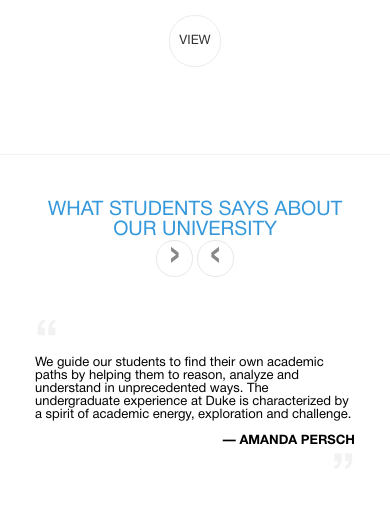
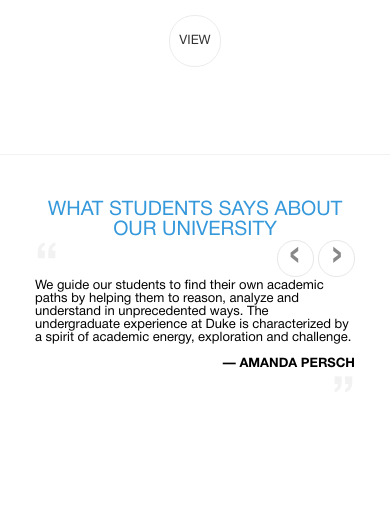
Before and after one commit to OleksandrSachuk/GoIT, a PHP site: page / in a window 390 px wide. Shown: the part 2471-2988 px from the top of the page. Run offline with PHP 8.4, Linux system fonts and the light colour scheme.

Commit message:
17-07-2015

```diff
--- a/Project 2-1/css/style.css
+++ b/Project 2-1/css/style.css
@@ -16,6 +16,7 @@
     url("../fonts/HelveticaBold/HelveticaBold.ttf") format("truetype");
     font-weight: normal;
 }
+
 body {
     margin: 0;
     padding: 0;
@@ -239,7 +240,12 @@ a {
 .fourth_block_header_text {
     text-transform: uppercase;
     font-size: 25px;
+    vertical-align: 42px;
     color: #3498db;
+    float: left;
+}
+.fourth_block_header_arrows {
+    float:right;
 }
 .fourth_block_header_arrow_right, .fourth_block_header_arrow_left  {
     width: 35px;
@@ -251,9 +257,9 @@ a {
     font-size: 50px;
     border-radius: 18px;
     display: inline-block;
-    float: right;
     margin-right: 3px;
 }
+
 .fourth_block_header_arrow_left a, .fourth_block_header_arrow_right a {
     text-decoration: none;
     color: #888888;
@@ -465,6 +471,10 @@ a {
     .fourth_block_header_arrow_right, .fourth_block_header_arrow_left  {
        margin-right: 0;
     }
+    .fourth_block_header_arrow_right, .fourth_block_header_arrow_left {
+        float: none;
+    }
+
     .fourth_block_text {
         width:535px;
     }
--- a/Project 2-1/index.html
+++ b/Project 2-1/index.html
@@ -88,12 +88,17 @@
                 <div class="wrapper">
                 <div class="fourth_block_header">
                     <span class="fourth_block_header_text">what Students Says About Our University</span>
-                    <div class="fourth_block_header_arrow_right">
-                        <a href="#">&#8250</a>
-                    </div>
-                    <div class="fourth_block_header_arrow_left">
-                        <a href="#">&#8249</a>
-                    </div>
+                        <div class="fourth_block_header_arrows">
+
+                            <div class="fourth_block_header_arrow_left">
+                                <a href="#">&#8249</a>
+                            </div>
+
+                            <div class="fourth_block_header_arrow_right">
+                                <a href="#">&#8250</a>
+                            </div>
+                        </div>
+
                 </div>
                 <div class="fourth_block_text">
                     <p>We guide our students to find their own academic paths by helping them to reason, analyze and understand in unprecedented ways. The undergraduate experience at Duke is characterized by a spirit of academic energy, exploration and challenge.</p>
```
